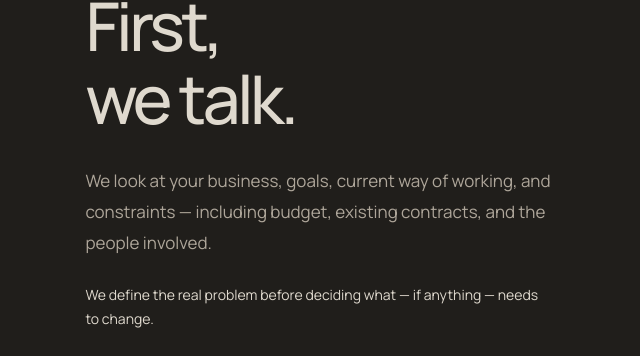
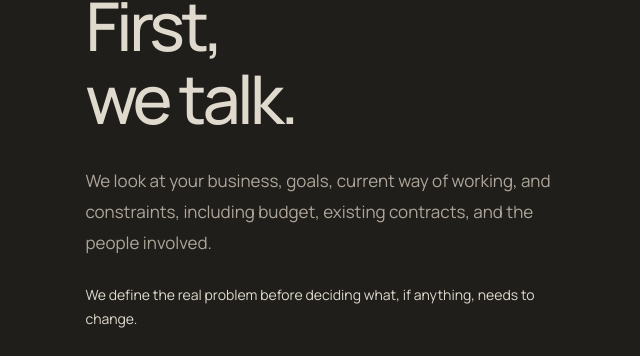
Before and after one commit to cjdev-hash/toume.org, a website: page alternative.html in a window 1280 px wide. Shown: the part 1033-1389 px from the top of the page, 17-657 px from the left. Drawn offline with Linux system fonts and the light colour scheme.

Commit message:
Align closing actions and refine copy punctuation

```diff
--- a/alternative.js
+++ b/alternative.js
@@ -1,11 +1,11 @@
 const storyCopy = {
   "pl": {
     "experienceLabel": "Więcej o moim doświadczeniu",
-    "experienceIntro": "VFX, reklama, grafika komputerowa i technologia produkcji — to tu zdobyłem znaczną część doświadczenia, łącząc ludzi, narzędzia, infrastrukturę i procesy.",
+    "experienceIntro": "VFX, reklama, grafika komputerowa i technologia produkcji. To tu zdobyłem znaczną część doświadczenia, łącząc ludzi, narzędzia, infrastrukturę i procesy.",
     "experience": [
       {
         "title": "Budowanie procesów od podstaw.",
-        "description": "Projektuję kompletne systemy produkcyjne i operacyjne — łączę narzędzia, ludzi, dane i infrastrukturę w sprawnie działającą całość."
+        "description": "Projektuję kompletne systemy produkcyjne i operacyjne, łączę narzędzia, ludzi, dane i infrastrukturę w sprawnie działającą całość."
       },
       {
         "title": "Mniej rutyny. Inteligentniejsze procesy.",
@@ -17,7 +17,7 @@ const storyCopy = {
       },
       {
         "title": "Łączę kropki. Znajduję prostszą drogę.",
-        "description": "Odkrywam przydatne połączenia między narzędziami, zespołami i procesami — i usuwam zbędne kroki."
+        "description": "Odkrywam przydatne połączenia między narzędziami, zespołami i procesami, i usuwam zbędne kroki."
       },
       {
         "title": "Od złożonego problemu do jasnego planu.",
@@ -46,8 +46,8 @@ const storyCopy = {
       {
         "kicker": "Konsultacja",
         "title": "Najpierw<br>porozmawiajmy.",
-        "description": "Poznaję Twoją firmę, cele, obecny sposób pracy i ograniczenia — budżet, obowiązujące umowy oraz potrzeby ludzi.",
-        "aside": "Najpierw określamy rzeczywisty problem. Dopiero potem decydujemy, co — jeśli w ogóle — trzeba zmienić.",
+        "description": "Poznaję Twoją firmę, cele, obecny sposób pracy i ograniczenia: budżet, obowiązujące umowy oraz potrzeby ludzi.",
+        "aside": "Najpierw określamy rzeczywisty problem. Dopiero potem decydujemy, co, jeśli w ogóle, trzeba zmienić.",
         "caption": "Twój kontekst + moje pytania",
         "detail": "Wspólne zrozumienie"
       },
@@ -58,7 +58,7 @@ const storyCopy = {
         "aside": "toumé analizuje połączenia, zanim zarekomenduje, co warto zmienić.",
         "caption": "Ludzie, narzędzia, koszty i zależności",
         "detail": "Niezależna ocena",
-        "supporting": "Niezależny audyt obejmuje procesy, systemy, dane, infrastrukturę, ryzyka i zależności — na podstawie dowodów wyjaśnia, co działa, co nie działa i dlaczego."
+        "supporting": "Niezależny audyt obejmuje procesy, systemy, dane, infrastrukturę, ryzyka i zależności, na podstawie dowodów wyjaśnia, co działa, co nie działa i dlaczego."
       },
       {
         "kicker": "Projektowanie i usprawnianie",
@@ -123,7 +123,7 @@ const storyCopy = {
       "grow": "Rozwój",
       "change": "Zmiany",
       "support": "Wsparcie",
-      "portrait": "Krzysztof — założyciel toumé"
+      "portrait": "Krzysztof, założyciel toumé"
     },
     "experienceMethod": "Każda firma działa inaczej, ale schemat problemu często jest podobny: jest cel, obecny sposób pracy i coś, co stoi pomiędzy nimi. Moją rolą jest znaleźć najprostszy sensowny sposób, żeby tę drogę skrócić.",
     "bridgeTitle": "Branża się zmienia. Metoda pozostaje.",
@@ -135,7 +135,7 @@ const storyCopy = {
       "Co można uprościć, zautomatyzować lub połączyć?",
       "Jaka jest najkrótsza niezawodna droga do rezultatu?"
     ],
-    "bridgeConclusion": "Poznaję specyfikę Twojej branży, a gdy potrzeba — angażuję specjalistę. Lubię właśnie takie wyzwania: znaleźć praktyczną drogę do celu.",
+    "bridgeConclusion": "Poznaję specyfikę Twojej branży, a gdy potrzeba, angażuję specjalistę. Lubię właśnie takie wyzwania: znaleźć praktyczną drogę do celu.",
     "services": [
       {
         "title": "Konsultacje",
@@ -147,7 +147,7 @@ const storyCopy = {
       },
       {
         "title": "Mapowanie systemów i procesów",
-        "description": "Mapowanie połączeń między ludźmi, procesami, systemami, danymi i zależnościami w firmie — aby projektować zmiany z uwzględnieniem ich szerszego wpływu."
+        "description": "Mapowanie połączeń między ludźmi, procesami, systemami, danymi i zależnościami w firmie, aby projektować zmiany z uwzględnieniem ich szerszego wpływu."
       },
       {
         "title": "Projektowanie i usprawnianie",
@@ -173,11 +173,11 @@ const storyCopy = {
       },
       {
         "title": "Design",
-        "description": "Stan docelowy i droga wdrożenia dopasowane do firmy — architektura, integracje, automatyzacja, AI, niezawodność i ograniczenia operacyjne."
+        "description": "Stan docelowy i droga wdrożenia dopasowane do firmy: architektura, integracje, automatyzacja, AI, niezawodność i ograniczenia operacyjne."
       },
       {
         "title": "Implement",
-        "description": "Budowa, integracja i koordynacja zmiany — bezpośrednio lub z odpowiednimi specjalistami."
+        "description": "Budowa, integracja i koordynacja zmiany, bezpośrednio lub z odpowiednimi specjalistami."
       },
       {
         "title": "Review",
@@ -197,11 +197,11 @@ const storyCopy = {
   },
   "en": {
     "experienceLabel": "More about my experience",
-    "experienceIntro": "VFX, advertising, computer graphics, and production technology are where I developed much of my experience — connecting people, tools, infrastructure, and processes.",
+    "experienceIntro": "VFX, advertising, computer graphics, and production technology are where I developed much of my experience, connecting people, tools, infrastructure, and processes.",
     "experience": [
       {
         "title": "Building workflows from the ground up.",
-        "description": "Designing complete production and operational systems — connecting tools, people, data, and infrastructure into a workflow that works."
+        "description": "Designing complete production and operational systems, connecting tools, people, data, and infrastructure into a workflow that works."
       },
       {
         "title": "Less busywork. Smarter workflows.",
@@ -213,7 +213,7 @@ const storyCopy = {
       },
       {
         "title": "Connecting the dots. Finding the simpler route.",
-        "description": "Spotting useful connections between tools, teams, and processes — and removing unnecessary steps."
+        "description": "Spotting useful connections between tools, teams, and processes and removing unnecessary steps."
       },
       {
         "title": "Turning complexity into a clear plan.",
@@ -242,8 +242,8 @@ const storyCopy = {
       {
         "kicker": "Consultation",
         "title": "First,<br>we talk.",
-        "description": "We look at your business, goals, current way of working, and constraints — including budget, existing contracts, and the people involved.",
-        "aside": "We define the real problem before deciding what — if anything — needs to change.",
+        "description": "We look at your business, goals, current way of working, and constraints, including budget, existing contracts, and the people involved.",
+        "aside": "We define the real problem before deciding what, if anything, needs to change.",
         "caption": "Your context + my questions",
         "detail": "A shared understanding"
       },
@@ -254,7 +254,7 @@ const storyCopy = {
         "aside": "toumé looks at the connections before recommending what should change.",
         "caption": "People, tools, costs, and dependencies",
         "detail": "An independent view",
-        "supporting": "An independent audit maps current processes, systems, data, infrastructure, risks and dependencies — using evidence to explain what works, what doesn’t, and why."
+        "supporting": "An independent audit maps current processes, systems, data, infrastructure, risks and dependencies, using evidence to explain what works, what doesn’t, and why."
       },
       {
         "kicker": "Design & redesign",
@@ -319,7 +319,7 @@ const storyCopy = {
       "grow": "Grow",
       "change": "Change",
       "support": "Support",
-      "portrait": "Chris — founder of toumé"
+      "portrait": "Chris, founder of toumé"
     },
     "experienceMethod": "Every business works differently, but the shape of the problem is often familiar: a goal, a current way of working, and something standing between the two. My role is to find the simplest practical way to close that gap.",
     "bridgeTitle": "The industry changes. The method doesn’t.",
@@ -343,7 +343,7 @@ const storyCopy = {
       },
       {
         "title": "Systems & Process Mapping",
-        "description": "Mapping how people, workflows, systems, data and dependencies connect across the business — so changes can be designed with their wider impact in mind."
+        "description": "Mapping how people, workflows, systems, data and dependencies connect across the business, so changes can be designed with their wider impact in mind."
       },
       {
         "title": "Design & redesign",
@@ -369,7 +369,7 @@ const storyCopy = {
       },
       {
         "title": "Design",
-        "description": "A target state and implementation path designed around the real business — including architecture, integrations, automation, AI, reliability and operational constraints."
+        "description": "A target state and implementation path designed around the real business, including architecture, integrations, automation, AI, reliability and operational constraints."
       },
       {
         "title": "Implement",
@@ -470,9 +470,9 @@ function render(preserve=false){
       ${scene.badge?`<p class="remote-badge">${scene.badge}</p>`:''}
       ${scene.supporting?`<p class="scene-aside">${scene.supporting}</p>`:''}
       <p class="scene-aside">${scene.aside}</p>
-      ${i<6?`<a class="scene-link" href="#${hashes[i+1]}" data-next-scene="${i+1}"><span>${i===0?t.start:t.next}</span><span aria-hidden="true">→</span></a>`:`<div class="closing-actions"><a class="scene-link" href="contact.html"><span>${t.talk}</span><span aria-hidden="true">↗</span></a>${personDisclosure(t)}</div>`}
+      ${i<6?`<a class="scene-link" href="#${hashes[i+1]}" data-next-scene="${i+1}"><span>${i===0?t.start:t.next}</span><span aria-hidden="true">→</span></a>`:`<div class="closing-actions">${personDisclosure(t)}<a class="scene-link" href="contact.html"><span>${t.talk}</span><span aria-hidden="true">↗</span></a></div>`}
     </div>
-    ${i===4?`<div class="method-panel"><ol class="method-steps">${t.methodSteps.map((step,index)=>`<li><span class="method-number">0${index+1} /</span><div><h3>${step.title}</h3><p>${step.description}</p></div></li>`).join('')}</ol><p class="method-framework"><strong>UADIR</strong> — ${scene.detail}</p></div>`:i===6?`<div class="engagement-panel">
+    ${i===4?`<div class="method-panel"><ol class="method-steps">${t.methodSteps.map((step,index)=>`<li><span class="method-number">0${index+1} /</span><div><h3>${step.title}</h3><p>${step.description}</p></div></li>`).join('')}</ol><p class="method-framework"><strong>UADIR</strong>: ${scene.detail}</p></div>`:i===6?`<div class="engagement-panel">
       <dl class="consulting-services" aria-label="${scene.kicker}">${t.services.map(service=>`<div><dt>${service.title}</dt><dd>${service.description}</dd></div>`).join('')}</dl>
 
     </div>`:`<figure class="diagram">${diagram(i,t.labels)}<figcaption><span>${scene.caption}</span><span>${scene.detail}</span></figcaption></figure>`}
--- a/build.mjs
+++ b/build.mjs
@@ -18,7 +18,7 @@
   let html = await readFile(new URL(source, import.meta.url), 'utf8');
   html = html.replaceAll('href="alternative.html', 'href="index.html');
   html = html.replace('</head>', `  <link rel="canonical" href="https://toume.org/${target === 'index.html' ? '' : target}">\n</head>`);
-  if (target === 'index.html') html = html.replace(/<noscript>[\s\S]*?<\/noscript>/, '<noscript><p class="no-script">toumé — Doradztwo technologiczne / Technology consulting.<br>Włącz JavaScript, aby poznać ofertę i przygotować zapytanie.<br>Enable JavaScript to explore the website and prepare an enquiry.</p></noscript>');
+  if (target === 'index.html') html = html.replace(/<noscript>[\s\S]*?<\/noscript>/, '<noscript><p class="no-script">toumé: Doradztwo technologiczne / Technology consulting.<br>Włącz JavaScript, aby poznać ofertę i przygotować zapytanie.<br>Enable JavaScript to explore the website and prepare an enquiry.</p></noscript>');
   await writeFile(new URL(target, output), html);
 }
 // Preserve old preview bookmarks without publishing a second homepage.
```
Also changed, not shown: alternative.css (+4 -4 lines), alternative.html (+2 -2 lines), app.js (+11 -11 lines), index.html (+1 -1 lines).
